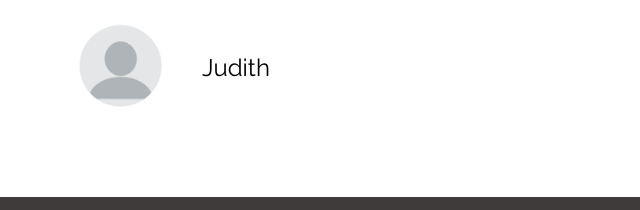
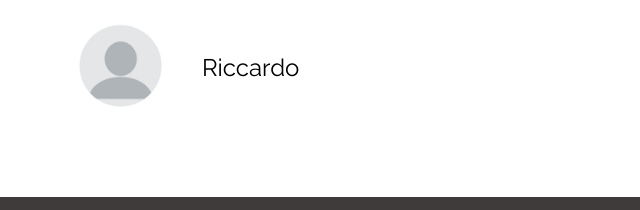
Before and after one commit to vladiK178/kochwelt, a plain HTML site: page pancakes.html in a window 1280 px wide. Shown: the part 1325-1535 px from the top of the page, 0-640 px from the left. Drawn offline with Linux system fonts and the light colour scheme.

Commit message:
Update pancakes.html

```diff
--- a/pancakes.html
+++ b/pancakes.html
@@ -177,7 +177,7 @@
               <h2 style="margin-top: 40px">Rezept erstellt von</h2>
               <div class="rezept_von">
                 <img class="profilbild" src="./img/Profil.PNG" />
-                <div class="profilname">Judith</div>
+                <div class="profilname">Riccardo</div>
               </div>
 
               <!-- Platzhalter unten -->
```
